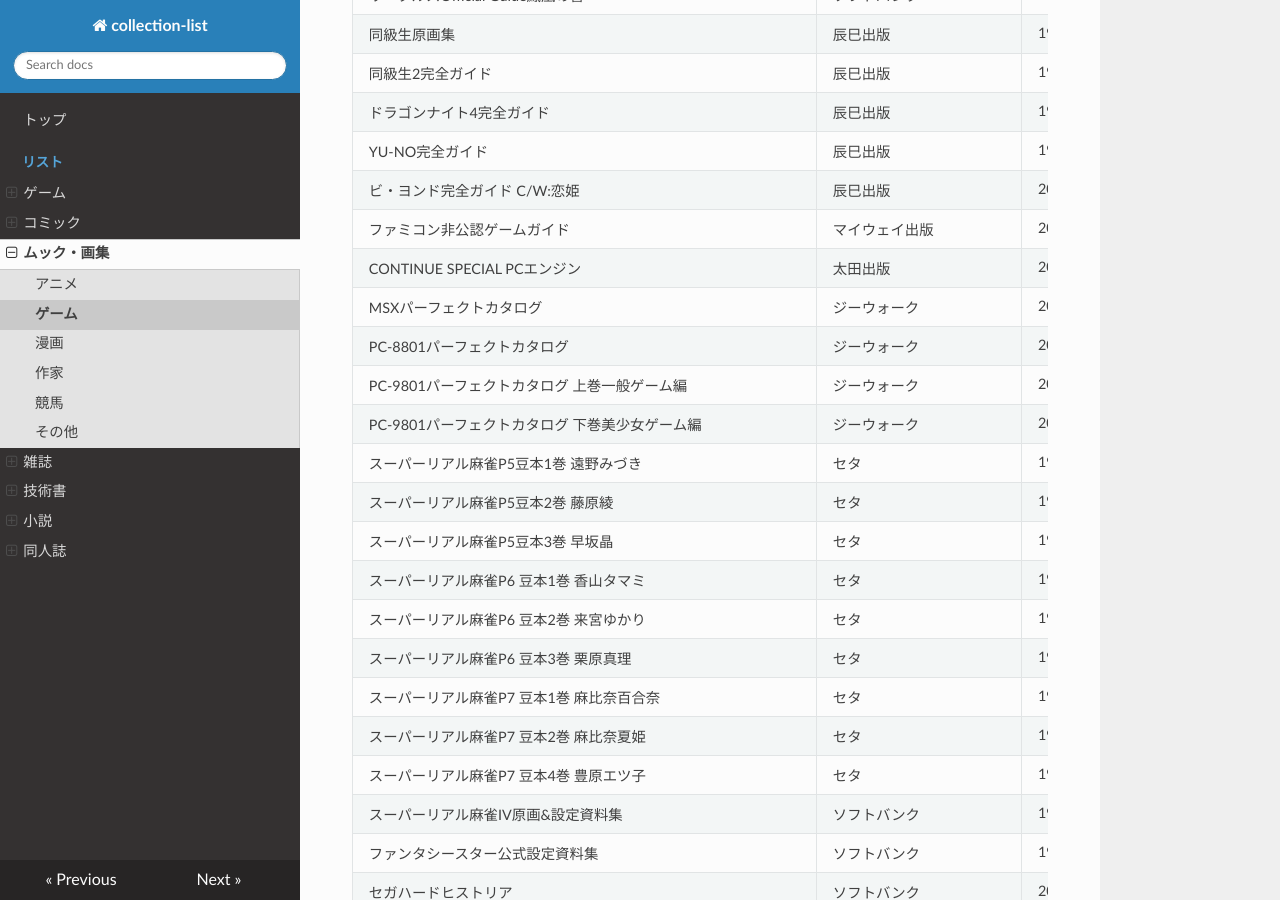
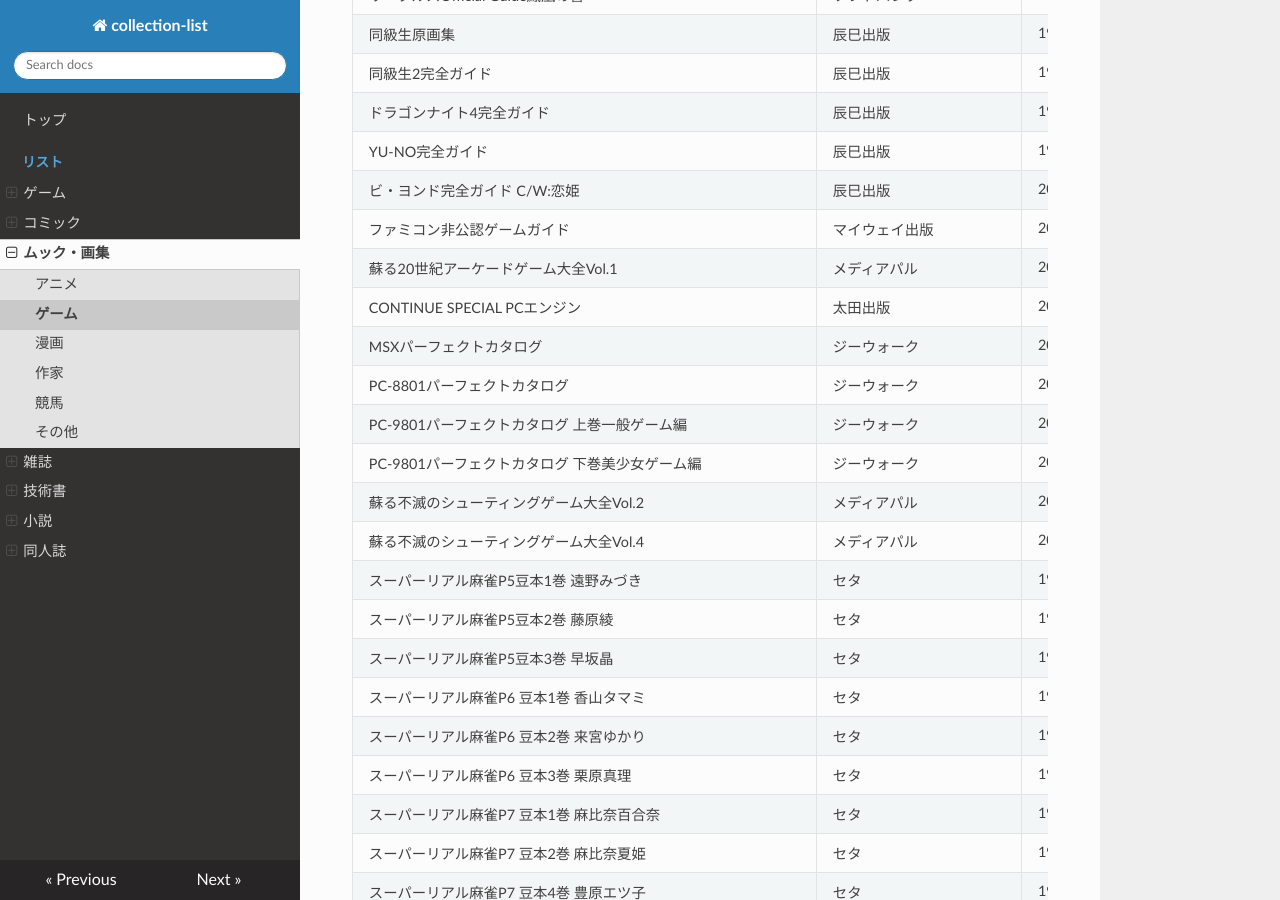
Before and after one commit to tutinoko364/collection-list, an MkDocs documentation site: the page built from docs/mook/mook-game.md, in a window 1280 px wide and 900 px high, scrolled down 1143 px. Built offline with MkDocs 1.6.1, drawn with Linux system fonts in a browser that asks for light colours; nearby versions of some CDN libraries; some of the changed text lies outside the part shown.

Commit message:
collection-list

```diff
--- a/docs/mook/mook-game.md
+++ b/docs/mook/mook-game.md
@@ -32,11 +32,14 @@
 | YU-NO完全ガイド | 辰巳出版 | 1998/3/25 | 1版5刷 | エルフ | 帯付き |
 | ビ・ヨンド完全ガイド C/W:恋姫 | 辰巳出版 | 2001/1/10 | 1版1刷 | エルフ | 帯付き |
 | ファミコン非公認ゲームガイド | マイウェイ出版 | 2019/2/5 | 1版1刷 | カタログ | 帯無し |
+| 蘇る20世紀アーケードゲーム大全Vol.1 | メディアパル | 2019/12/9 | 1版2刷 | カタログ | 帯付き |
 | CONTINUE SPECIAL PCエンジン | 太田出版 | 2020/4/13 | 1版2刷 | カタログ | 帯付き |
-| MSXパーフェクトカタログ | ジーウォーク | 2020/6/28 | 1版1刷 | カタログ | 帯付き |
+| MSXパーフェクトカタログ | ジーウォーク | 2020/6/28 | 1版1刷 | カタログ | 帯無し |
 | PC-8801パーフェクトカタログ | ジーウォーク | 2022/6/16 | 1版1刷 | カタログ | 帯付き |
 | PC-9801パーフェクトカタログ 上巻一般ゲーム編 | ジーウォーク | 2023/1/27 | 1版1刷 | カタログ | 帯付き |
 | PC-9801パーフェクトカタログ 下巻美少女ゲーム編 | ジーウォーク | 2023/2/27 | 1版1刷 | カタログ | 帯無し |
+| 蘇る不滅のシューティングゲーム大全Vol.2 | メディアパル | 2023/3/19 | 1版1刷 | カタログ | 帯付き |
+| 蘇る不滅のシューティングゲーム大全Vol.4 | メディアパル | 2023/9/18 | 1版1刷 | カタログ | 帯付き |
 | スーパーリアル麻雀P5豆本1巻 遠野みづき | セタ | 1994/11/1 | 1版1刷 | スーパーリアル麻雀 | 帯無し |
 | スーパーリアル麻雀P5豆本2巻 藤原綾 | セタ | 1994/11/1 | 1版1刷 | スーパーリアル麻雀 | 帯無し |
 | スーパーリアル麻雀P5豆本3巻 早坂晶 | セタ | 1994/11/1 | 1版1刷 | スーパーリアル麻雀 | 帯無し |
@@ -93,6 +96,8 @@
 | アマガミ オフィシャルコンプリートガイド | エンターブレイン | 2009/5/7 | 1版1刷 | 攻略本 | 帯付き |
 | 甲虫王者ムシキングANNIVERSARY20th | 宝島社 | 2023/8/21 | 1版1刷 | 甲虫王者ムシキング | カード付 |
 | アルファ・システム サーガ | 樹想社 | 2004/2/3 | 1版1刷 | 社史 | 帯付き |
+| サンソフトクロニクル | 太田出版 | 2023/10/6 | 1版1刷 | 社史 | 帯付き |
+| ALL ABOUT DATA EAST | 電波新聞社 | 2023/11/23 | 1版1刷 | 社史 | 帯無し |
 | ゲーセンミュージアム 日本ゲーム博物館所蔵品カタログVol.1 | 小牧ハイウェイ企画 | 2021/6/1 | 1版1刷 | 図録 | 帯無し |
 | アーケードゲーム・タイポグラフィ | グラフィック社 | 2022/1/25 | 1版1刷 | 図録 | 帯無し |
 | ゲームコンソール2.0 | オーム社 | 2022/7/20 | 1版1刷 | 図録 | 帯付き |
@@ -119,6 +124,7 @@
 | BEEPサメフライング | M2 | 2022/4/28 | 1版1刷 | 特典 | 帯無し |
 | 弾幕魂本 | MAGES | 2022/9/29 | 1版1刷 | 特典 | 帯無し |
 | WONDER BOY COLLECTION HISTORY ARTBOOK | ININ | 2022/12/8 | 1版1刷 | 特典 | 帯無し |
+| 電撃タイトーステーション Vol.3 | タイトー | 2022/12/21 | 1版1刷 | 特典 | 帯無し |
 | 電撃タイトーステーション Vol.2 | タイトー | 2022/12/22 | 1版1刷 | 特典 | 帯無し |
 | ALESTE History | M2 | 2022/12/24 | 1版1刷 | 特典 | 帯無し |
 | GG ALESTE3 ARCHIVE+ | M2 | 2022/12/24 | 1版1刷 | 特典 | 帯無し |
@@ -127,5 +133,8 @@
 | BATSUGUN サターントリビュート Boosted 公式ファンブック | シティコネクション | 2023/5/25 | 1版1刷 | 特典 | 帯無し |
 | 世界樹の迷宮1・2・3 Special Booklet | 角川書店 | 2023/6/1 | 1版1刷 | 特典 | 帯無し |
 | トラブルウィッチーズ The Grimoire of Indigo | ロケットエンジン | 2023/7/6 | 1版1刷 | 特典 | 帯無し |
+| 怒首領蜂大丈夫 | M2 | 2023/12/7 | 1版1刷 | 特典 | 帯無し |
+| 怒首領蜂大往生輪廻転生 オフィシャルアーカイブ | M2 | 2023/12/7 | 1版1刷 | 特典 | 帯無し |
+| タイトーLDゲームコレクション公式資料集 | タイトー | 2023/12/14 | 1版1刷 | 特典 | 帯無し |
 | メガドライブ専用 ダライアス PerfectAttack | 徳間書店 | 2019/10/5 | 1版1刷 | 付録本 | 帯無し |
 | メガドライブミニ2 メガ操作マニュアルミニ(パーフェクトブック) | 角川書店 | 2022/10/27 | 1版1刷 | 付録本 | 帯無し |
```
Also changed, not shown: docs/table-file/mook/mook-game.csv (+10 -1 lines), site/index.html, site/mook/mook-game.html, site/search/search_index.json, site/table-file/mook/mook-game.csv, 3 other files.
